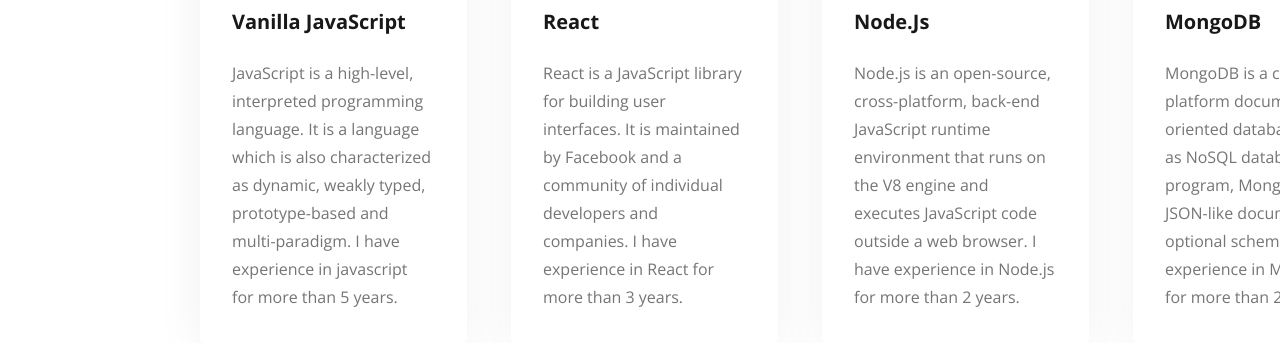
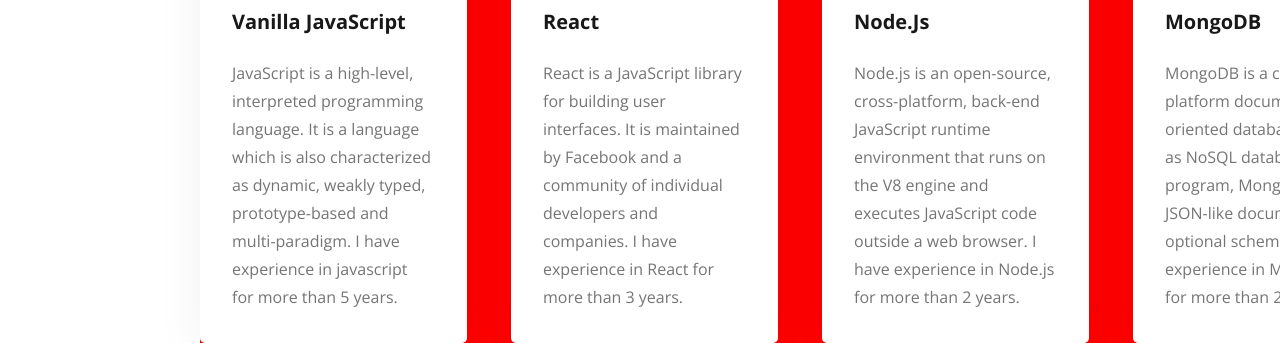
Before and after one commit to Shorno/vanilla-portfolio-v1, a website built with Vite: page index.html in a window 1280 px wide. Shown: the part 2218-2561 px from the top of the page. Built offline with nearby package versions, Linux system fonts and the light colour scheme.

Commit message:
skills section

```diff
--- a/style.css
+++ b/style.css
@@ -233,6 +233,8 @@
 .skills-cards {
     display: flex;
     justify-content: space-between;
+    background:red ;
+    flex-shrink: 1;
 }
 
 .skills-card {
@@ -244,7 +246,7 @@
     border-radius: 5px;
     background: #FFF;
     box-shadow: 0 6px 50px 0 rgba(0, 0, 0, 0.06);
-    padding: 2rem
+    padding: 2rem;
 }
 
 
```
